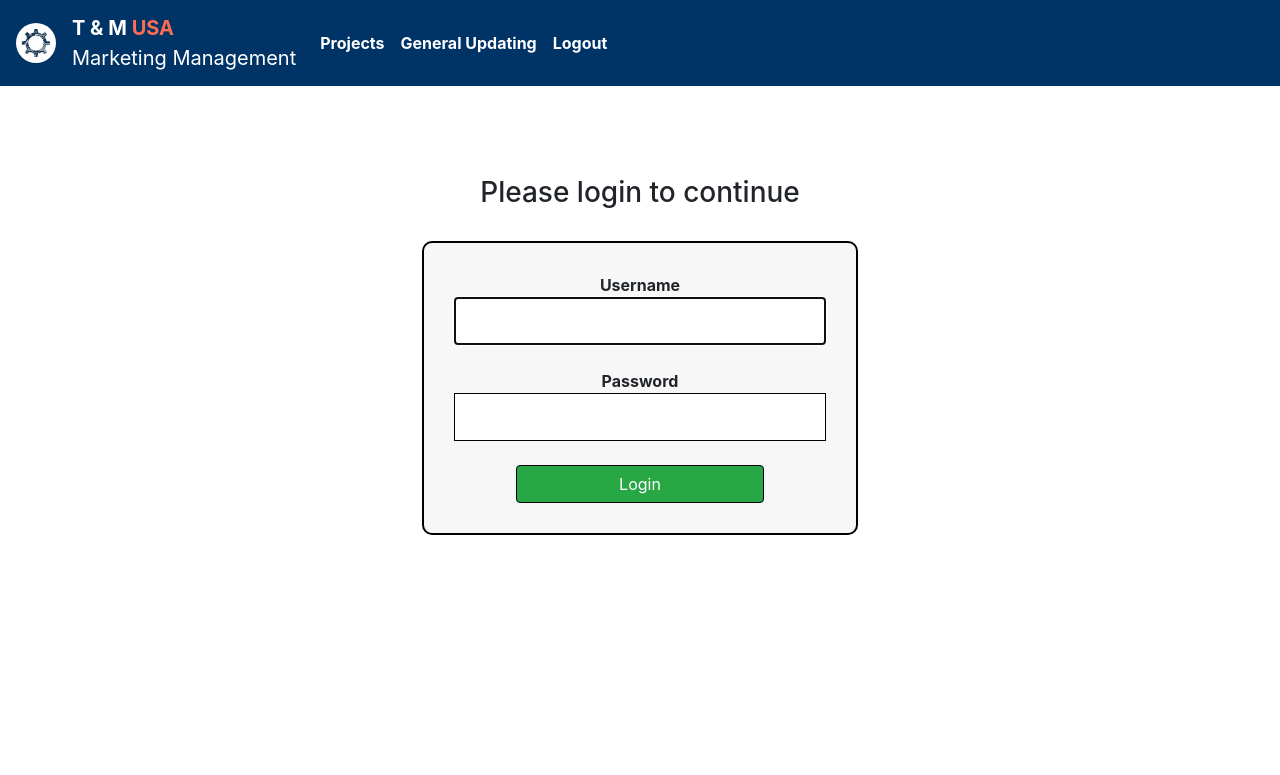
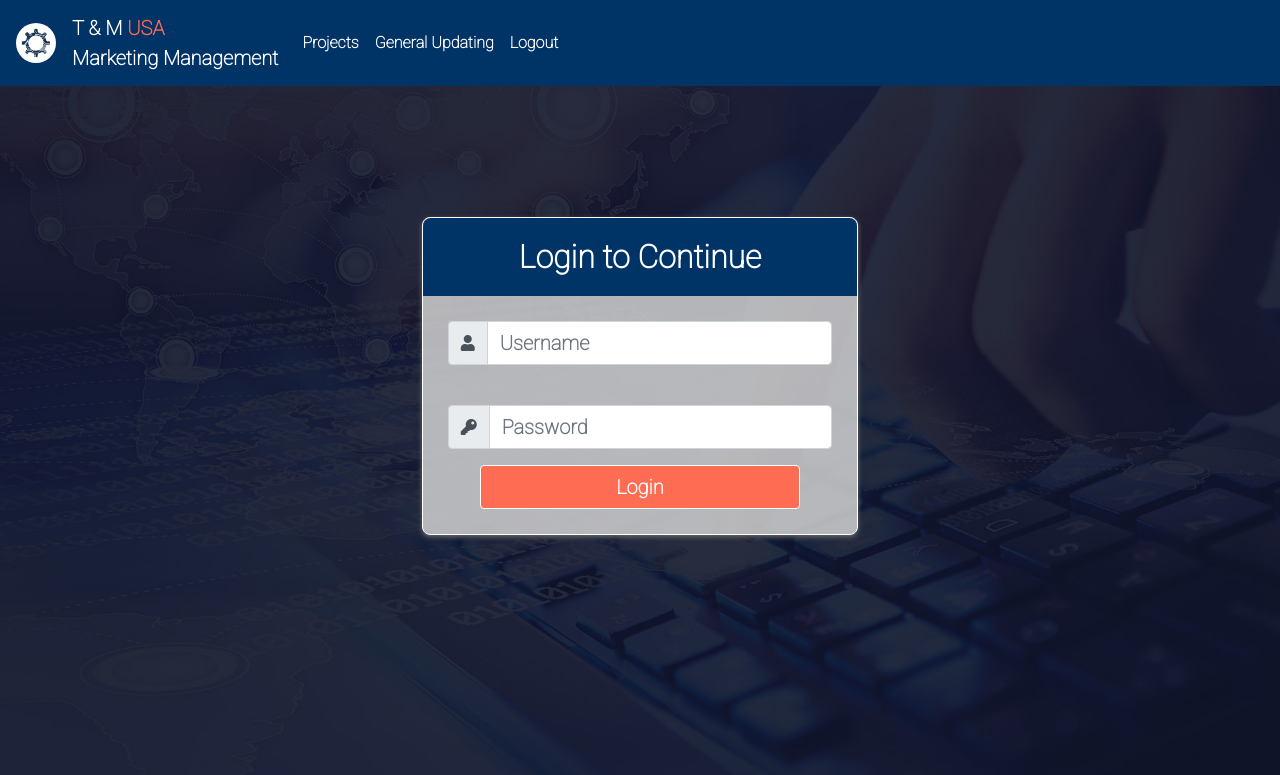
Before and after one commit to BobbyRobillard/marketing-management, a Django app: page /auth/login/ in a window 1280 px wide. Shown: the top 775 px of the page. Run offline with Django 3.2, Linux system fonts and the light colour scheme; parts of the project's set-up code (start-up, migrations or seed data) failed here and were passed over; some libraries are stand-ins or nearby versions.

Commit message:
Updated login screen

```diff
--- a/website/templates/registration/login_page.html
+++ b/website/templates/registration/login_page.html
@@ -1,6 +1,8 @@
 {% extends 'website/base.html' %}
 
-{% block title %} | Login Page {% endblock title %}
+{% load staticfiles %}
+
+{% block title %} Login {% endblock title %}
 
 {% block navigation %}
 {% endblock navigation %}
@@ -19,70 +21,83 @@
 	.grecaptcha-badge {
 		display: none;
 	}
+	body {
+    background: url("{% static 'website/images/bg.jpg' %}") no-repeat center center fixed;
+    -webkit-background-size: cover;
+    -moz-background-size: cover;
+    -o-background-size: cover;
+    background-size: cover;
+    font-family: 'Roboto', sans-serif;
+    font-weight: bold;
+    overflow-x: hidden !important;
+  }
+  .login {
+    height: 50%;
+    margin-top: 10%;
+    background-color:rgba(210, 210, 210, 0.85);
+    border-radius: 8px;
+    padding: 0px;
+    -webkit-box-shadow: 0px 2px 5px 0px rgba(107,107,107,1);
+    -moz-box-shadow: 0px 2px 5px 0px rgba(107,107,107,1);
+    box-shadow: 0px 2px 5px 0px rgba(107,107,107,1);
+    border: 1px solid white;
+  }
+  h2 {
+    color: white;
+    background-color: var(--secondary-color);
+    border-top-left-radius: 8px;
+    border-top-right-radius: 8px;
+    padding: 10px;
+    padding-top: 20px;
+    padding-bottom: 20px;
+    margin: 0px;
+    text-align: center;
+    font-weight: bold;
+  }
+  form {
+    margin: 25px;
+  }
 
-	input {
-		font-size: 24px;
-	}
+  .btn-primary {
+    background-color: var(--primary-color);
+    color: white;
+    border: 1px solid white;
+  }
 
-	input, button, .btn {
-			border: 1px solid black;
-	}
-
-	#create-account {
-		font-size: 100%;
-	}
-
-	#create-account:hover {
-		cursor: pointer;
-		animation: grow 0.25s forwards;
-	}
-
-	@keyframes grow {
-	    0% {
-	        font-size: 100%;
-	    }
-	    100% {
-					font-size: 125%;
-	    }
-	}
-
-	.col-md-4 {
-		background-color:#f7f7f7;
-		padding:30px;
-		border: 2px solid black;
-		border-radius: 10px;
-	}
+  input, .btn-primary {
+    font-weight: bold !important;
+		font-size: 20px !important;
+  }
 </style>
 <!-- end-recaptcha -->
-
-
-<div class="center">
-	<div class="row">
-		<div class="col-md-6 offset-md-3">
-				{% include 'website/server_messages.html' %}
-		</div>
-	</div>
-
-	<h1 style="color:white;font-size:300%;">How's it going Pal?</h1>
-	<h3 class="secondary-color">Please login to continue</h3>
-	<br />
 	{% if form.errors %}
 	<p>Your username and password didn't match. Please try again.</p>
 	{% endif %}
 	<div class="row">
-		<div class="col-md-4 offset-md-4">
+		<div class="col-sm-8 offset-sm-2 col-lg-4 offset-lg-4 login">
+			<h2>Login to Continue</h2>
 			<form id="recaptcha-form" method="post">
 				{% csrf_token %}
-				<strong>Username</strong>
-				{{ form.username }}
-				<br /><br />
-				<strong>Password</strong>
-				{{ form.password }}
+				<div class="input-group mb-3">
+					<div class="input-group-prepend">
+						<span class="input-group-text">
+							<i class="fas fa-user"></i>
+						</span>
+					</div>
+					<input id="id_username" name="username" type="text" class="form-control" placeholder="Username">
+				</div>
+				<br />
+				<div class="input-group mb-3">
+					<div class="input-group-prepend">
+						<span class="input-group-text">
+							<i class="fas fa-key"></i>
+						</span>
+					</div>
+					<input id="id_password" name="password" type="text" class="form-control" placeholder="Password">
+				</div>
 				<input type="hidden" name="next" value="{{ next }}" />
-				<br /><br />
-				<button class="g-recaptcha btn btn-success col-md-8 " data-sitekey="{{ recaptcha_site_key }}" data-callback='onSubmit'>Login</button>
+				<button class="btn btn-primary col-sm-10 offset-sm-1 col-12">Login</button>
 			</form>
 		</div>
 	</div>
-</div>
 {% endblock content %}
--- a/website/templates/website/base.html
+++ b/website/templates/website/base.html
@@ -34,6 +34,7 @@
 			{% block head_js %}
 			{% endblock head_js %}
 			<link rel="shortcut icon" href="{% static 'website/images/logo.jpg' %}" />
+			<link href="https://fonts.googleapis.com/css?family=Roboto:100" rel="stylesheet">
 	</head>
 	<body>
 
```
Also changed, not shown: website/static/website/images/bg.jpg (added).
